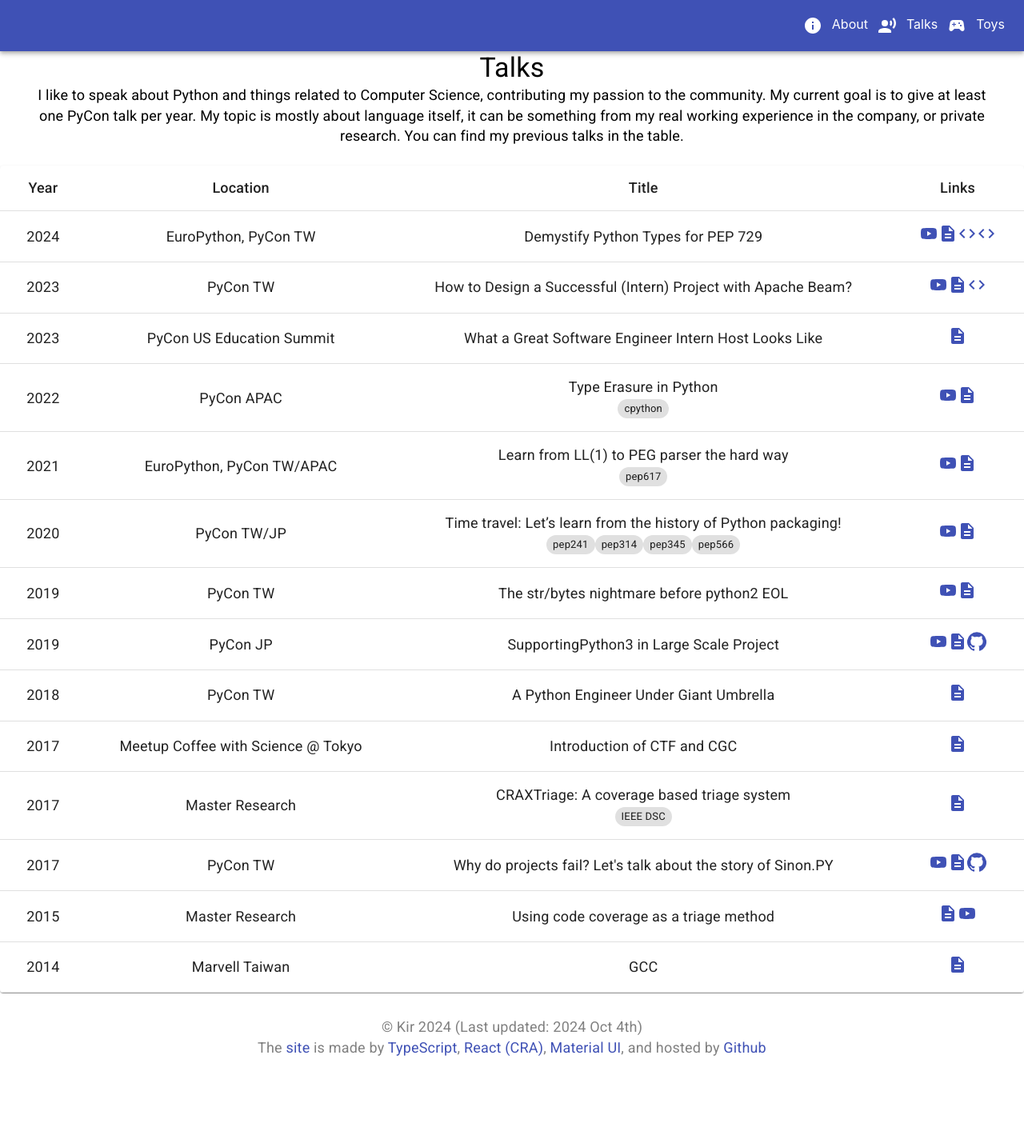
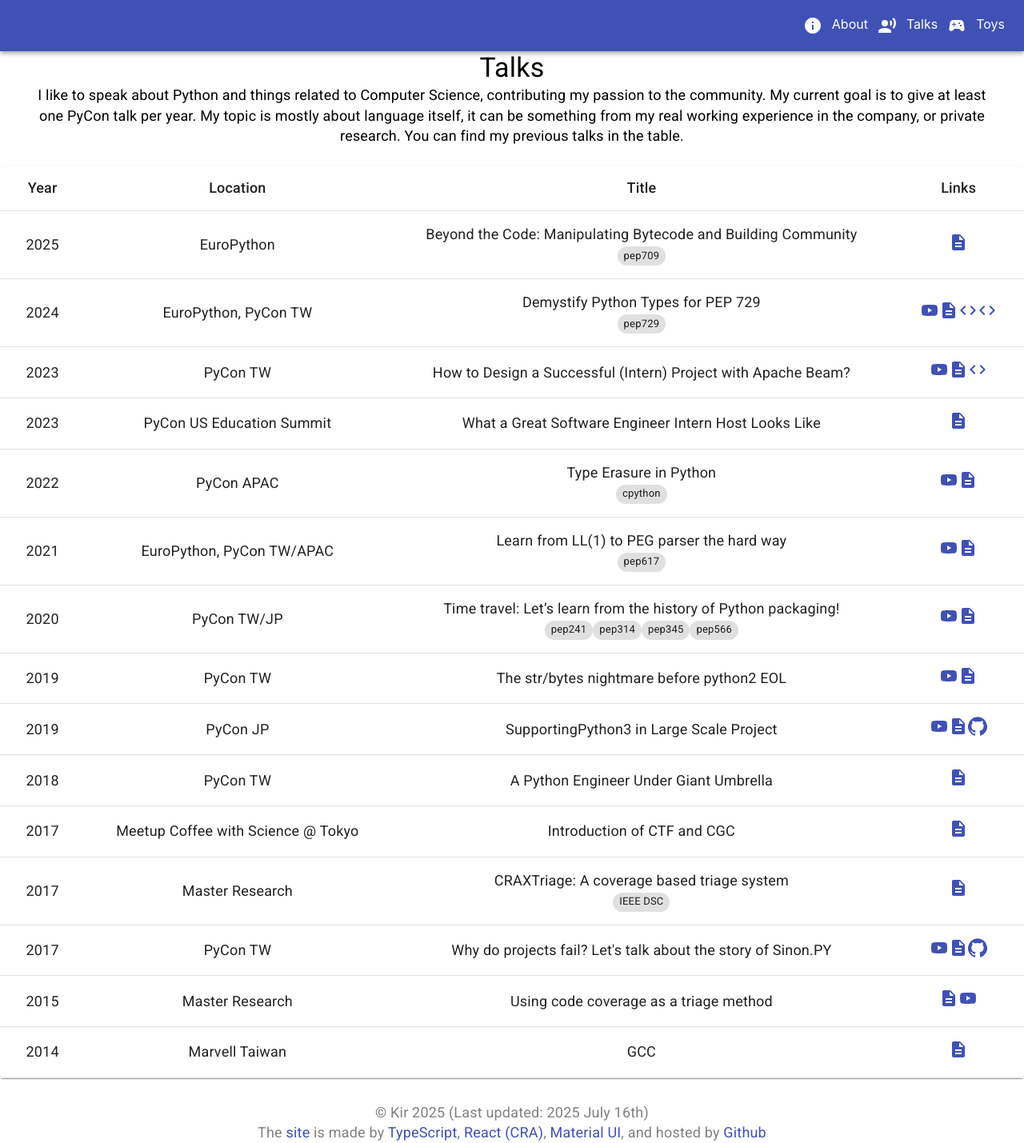
Before and after one commit to note35/about, a React (Create React App) app: page /about/talks in a window 1280 px wide. Shown: the whole page at 80% size. Before the commit the page ends 1323 px from the top, so only its background shows below. Built offline with nearby package versions, Linux system fonts and the light colour scheme.

Commit message:
Add bytecode slide to TalkItems.

```diff
--- a/src/App.tsx
+++ b/src/App.tsx
@@ -30,7 +30,7 @@ export function App(): JSX.Element {
   })
 
   const footer = [
-    "© Kir 2024 (Last updated: 2024 Oct 4th)",
+    "© Kir 2025 (Last updated: 2025 July 16th)",
     "The [site](https://github.com/note35/about) is made by [TypeScript](https://www.typescriptlang.org/), [React (CRA)](https://reactjs.org/docs/create-a-new-react-app.html), [Material UI](https://material-ui.com/), and hosted by [Github](https://github.com/)"
   ]
 
--- a/src/ItemTable.tsx
+++ b/src/ItemTable.tsx
@@ -64,8 +64,8 @@ export function ItemTable({ name, headers, rowItems }: ItemTableProps): JSX.Elem
                 {item.links.map((link, idx) => {
                   return (
                     <Link key={idx} target="_blank" href={link.url}>
-                      { /*
-                        // @ts-ignore */
+                      {
+                        // @ts-expect-error: eom
                         LinkIcon[link.source]
                       }
                     </Link>
--- a/src/TalkItems.tsx
+++ b/src/TalkItems.tsx
@@ -2,6 +2,17 @@ import { RowType } from "./ItemTable"
 
 export const TalkItems: Array<RowType> = [
   {
+    "year": "2025",
+    "reason": "EuroPython",
+    "title": "Beyond the Code: Manipulating Bytecode and Building Community",
+    "links": [{
+      "source": "SlideShare",
+      "url": "https://github.com/note35/about/blob/dev/public/slides/2025-bytecode.pdf"
+    }],
+    "tags": [
+      "pep709",
+    ]
+  }, {
     "year": "2024",
     "reason": "EuroPython, PyCon TW",
     "title": "Demystify Python Types for PEP 729",
@@ -17,7 +28,10 @@ export const TalkItems: Array<RowType> = [
     }, {
       "source": "Code",
       "url": "https://colab.research.google.com/drive/1CeAyqWqADtrW6ASiDmigUpGwhK0F1Ul2"
-    }]
+    }],
+    "tags": [
+      "pep729",
+    ]
   }, {
     "year": "2023",
     "reason": "PyCon TW",
```
Also changed, not shown: 1 other file (tests, documents, lock files or other folders).
